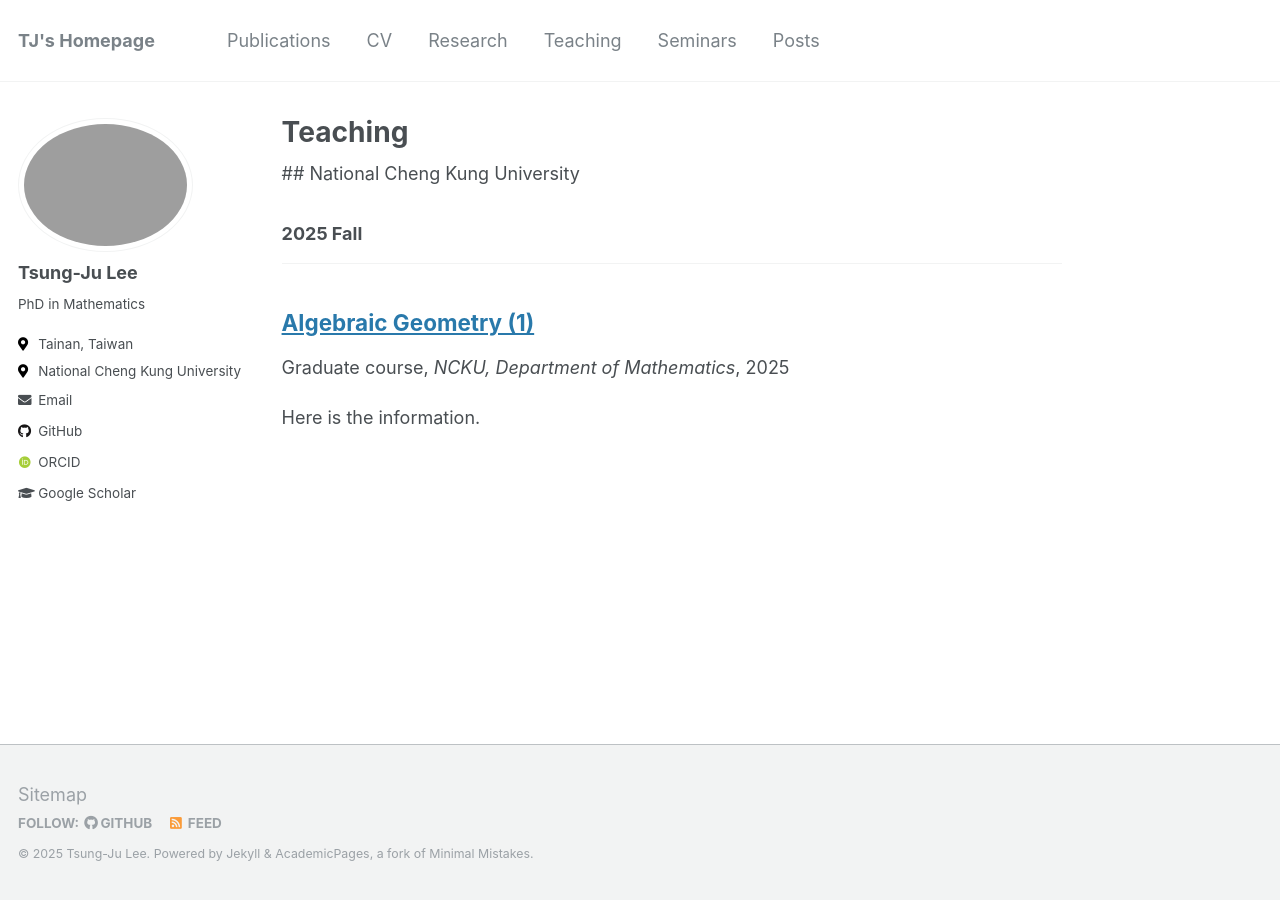
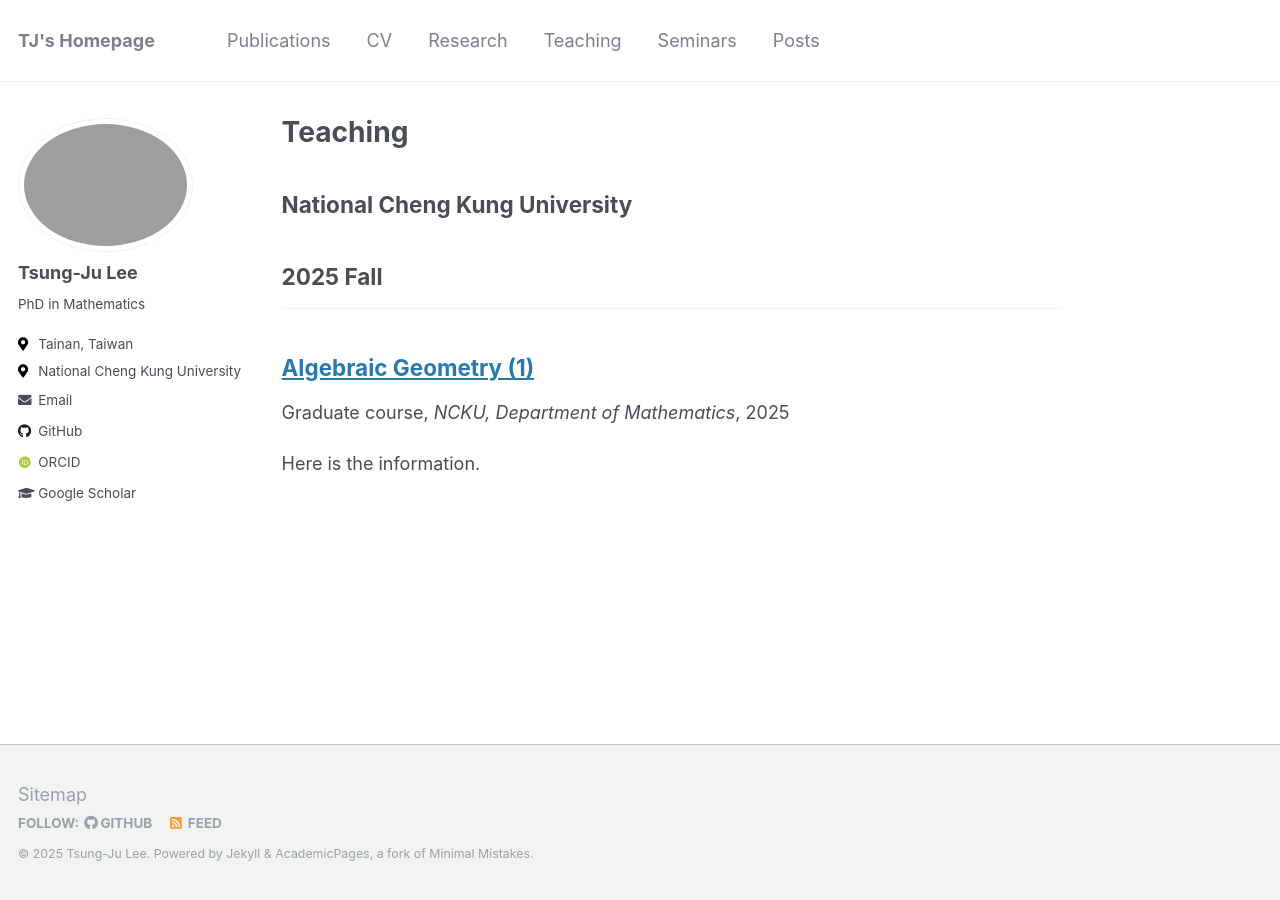
Before and after one commit to yusd24/yusd24.github.io, a Jekyll site: the page built from _pages/teaching.html, in a window 1280 px wide. Built offline with Jekyll 4.4.1, drawn with Linux system fonts in a browser that asks for light colours; some web fonts are replaced.

Commit message:
Update teaching.html

```diff
--- a/_pages/teaching.html
+++ b/_pages/teaching.html
@@ -5,7 +5,7 @@ permalink: /teaching/
 author_profile: true
 ---
 
-## National Cheng Kung University
+<h2>National Cheng Kung University</h2>
 
 {% include base_path %}
 
@@ -17,7 +17,7 @@ author_profile: true
         {% continue %}
       {% endif %}
       {% unless title_shown %}
-        <h3>{{ category[1].title }}</h3><hr/>
+        <h2>{{ category[1].title }}</h2><hr />
       {% assign title_shown = true %}
       {% endunless %}
       {% include archive-single.html %}
```
